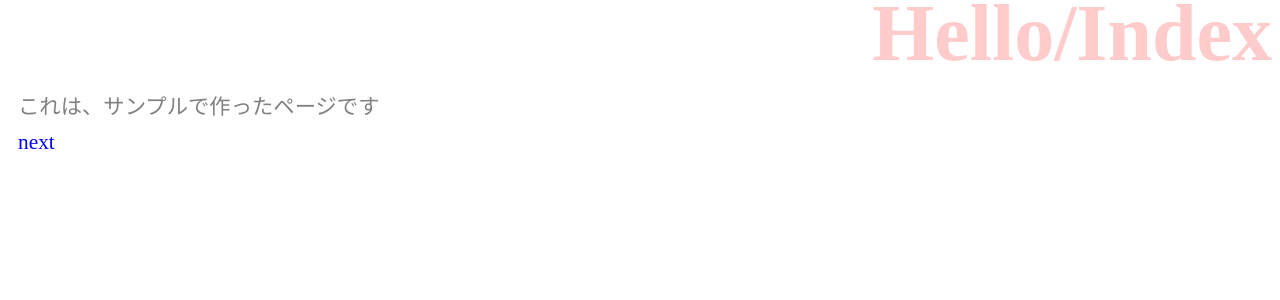
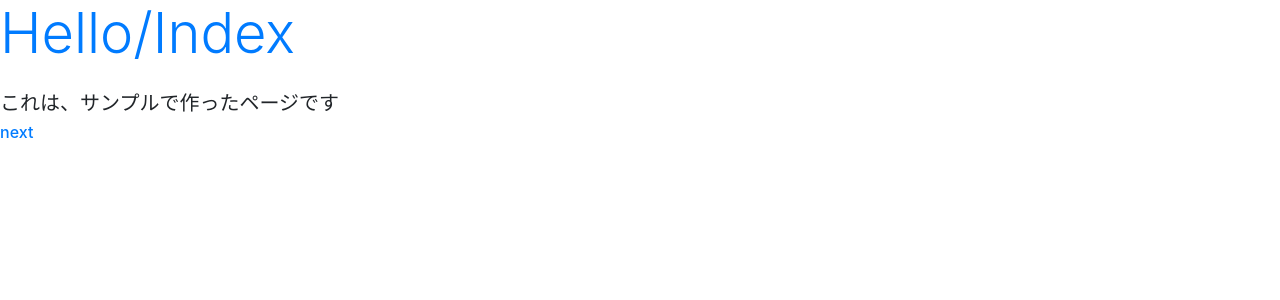
Before and after one commit to kazuhira123/Django-_Practice, a Django app: page /hello/ in a window 1280 px wide. Shown: the top 300 px of the page. Run offline with Django 3.2, Linux system fonts and the light colour scheme; some libraries are stand-ins or nearby versions.

Commit message:
Bootstrao導入
index.htmlにBootstrapを導入して、各要素をデザインし直した。

```diff
--- a/hello/templates/hello/index.html
+++ b/hello/templates/hello/index.html
@@ -4,11 +4,12 @@
 <head>
   <meta charset="utf-8"> <!--メタ要素というページに関する様々な情報を記述する要素、今回はutf-8という文字コードに設定している-->
   <title>{{title}}</title> <!--テンプレートで使用できる変数にtitleを追加-->
-  <link rel="stylesheet" type="text/css"
-    href="{% static 'hello/css/style.css'%}" /> <!--linkタグを作成し、rel属性とtype属性にcssとリンクされていることを、href属性にstaticフォルダ内のstyle.cssのパスを指定-->
+  <link rel="stylesheet"
+    href="https://stackpath.bootstrapcdn.com/bootstrap/4.3.1/css/bootstrap.min.css"
+    crossorigin="anonymous"><!--リンク先にBootstrapのサイトを指定しスタイルシートを読み込み、オリジン間リクエストが実行されるが信用情報(Cookieなど)は送信されないように設定-->
 </head>
 <body>
-  <h1>{{title}}</h1>
-  <p>{{msg}}</p> <!--上記と同じく、変数msgを追加-->
-  <p><a href="{% url goto %}">{{goto}}</a ></p><!--インライン要素のhref属性でリンク先をテンプレートの変数gotoに指定-->
+  <h1 class="display-4 text-primary mb-4">{{title}}</h1>
+  <p class="h5">{{msg}}</p> <!--上記と同じく、変数msgを追加-->
+  <p class="h6"><a href="{% url goto %}">{{goto}}</a ></p><!--インライン要素のhref属性でリンク先をテンプレートの変数gotoに指定-->
 </html>
```
